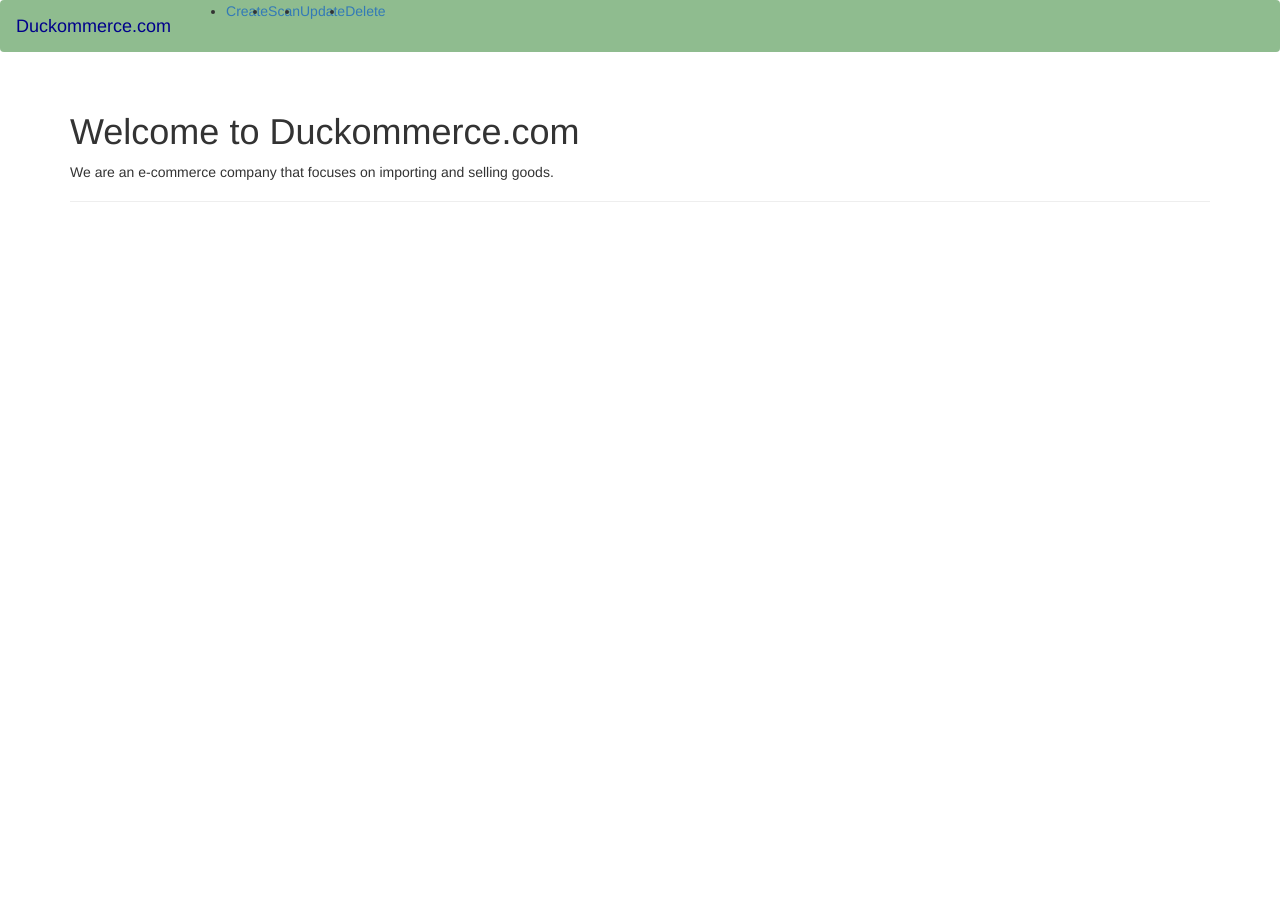
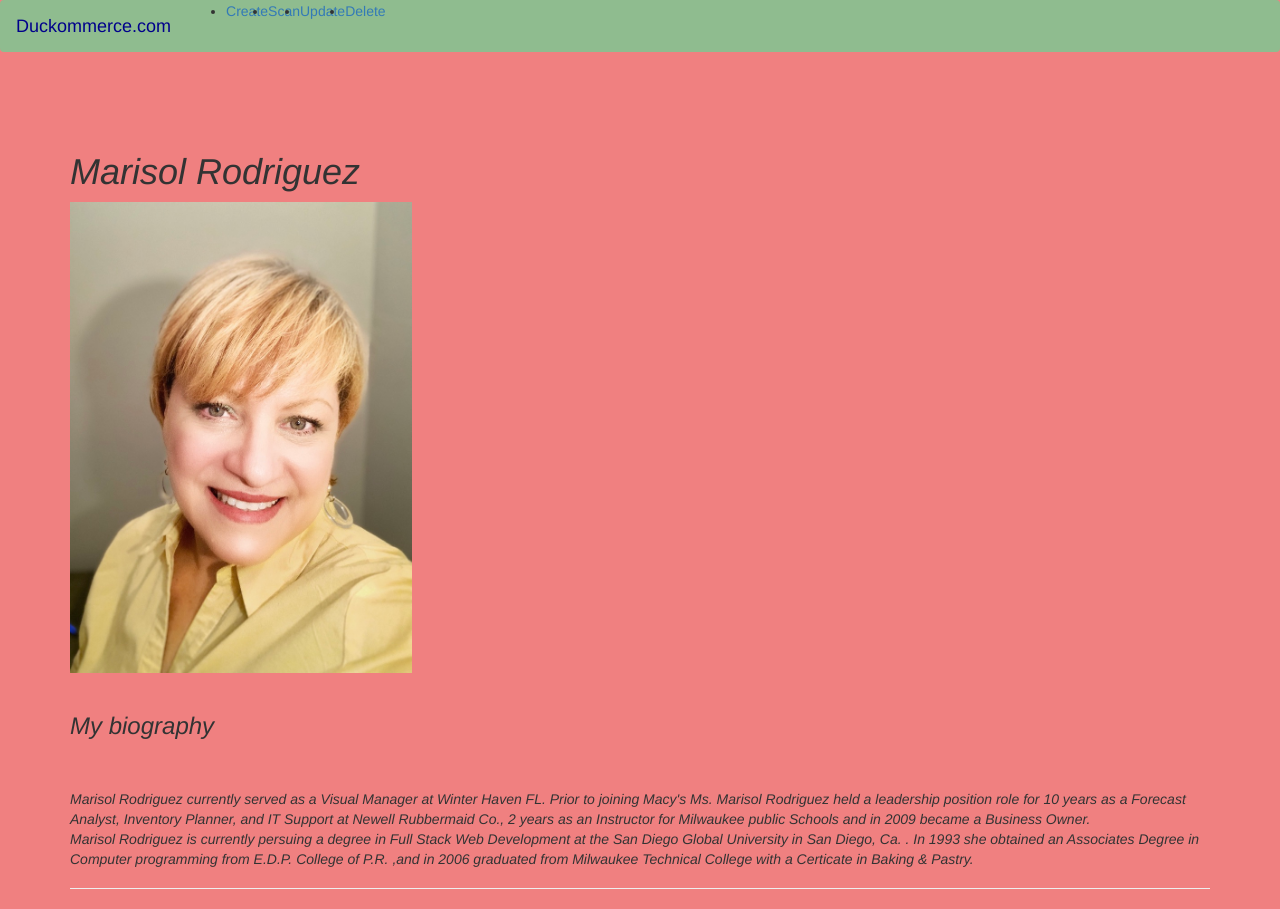
Before and after one commit to Marisol610/catalog-app, a Flask app: page /about in a window 1280 px wide. Before the commit the page ends 202 px from the top, so only its background shows below. Run offline with Flask 2, Linux system fonts and the light colour scheme; some libraries are stand-ins or nearby versions.

Commit message:
Assign1 FSDI-112

```diff
--- a/app/templates/about.html
+++ b/app/templates/about.html
@@ -1,10 +1,35 @@
 {% extends "base.html" %}
 
+
 {% block content %}
-<div class="container">
-    <div class="page-header">
-        <h1>Welcome to Duckommerce.com </h1>
-        <P>We are an e-commerce company that focuses on importing and selling goods.</P>
+
+<body class="background" style="background-color: lightcoral">
+
+
+
+    <div class="container">
+        <div class="page-header"><br>
+            <h1 class="hearder" style="font-style: italic;">Marisol Rodriguez </h1>
+
+            <img class="pic" style="width:30%" src={{ url_for("static", filename="mypic.jpg") }}><br><br>
+            <h3 class="subheader" style="font-style: italic;">My biography</h3><br><br>
+
+            <P class="paragraph" style="font-style: italic;">
+                Marisol Rodriguez currently served as a Visual Manager at
+                Winter Haven FL. Prior to joining Macy's Ms.
+                Marisol Rodriguez held a leadership position role for 10 years as a Forecast Analyst, Inventory Planner,
+                and IT Support at Newell Rubbermaid Co., 2 years as an Instructor for Milwaukee public Schools and in
+                2009 became a Business Owner.<br>
+
+                Marisol Rodriguez is currently persuing a degree in Full Stack Web Development at the San Diego Global
+                University in San Diego, Ca. . In 1993 she obtained an Associates Degree in Computer programming
+                from E.D.P. College of P.R. ,and in 2006 graduated from Milwaukee
+                Technical College with a Certicate in Baking & Pastry. </P>
+
+
+
+
+        </div>
     </div>
-</div>
+</body>
 {% endblock %}
```
Also changed, not shown: app/static/autumncolors.jpg (added), app/static/mypic.jpg (added).
